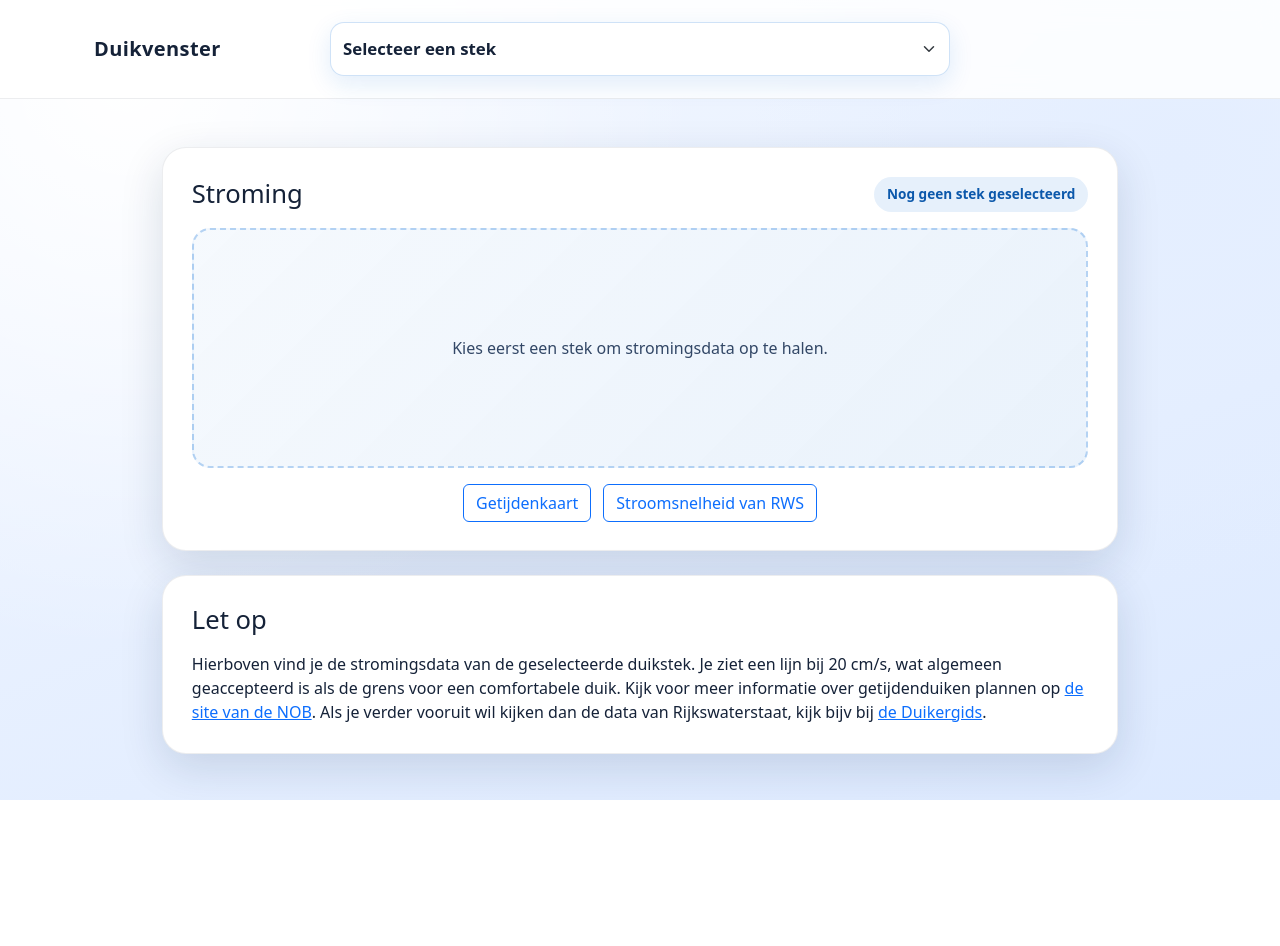
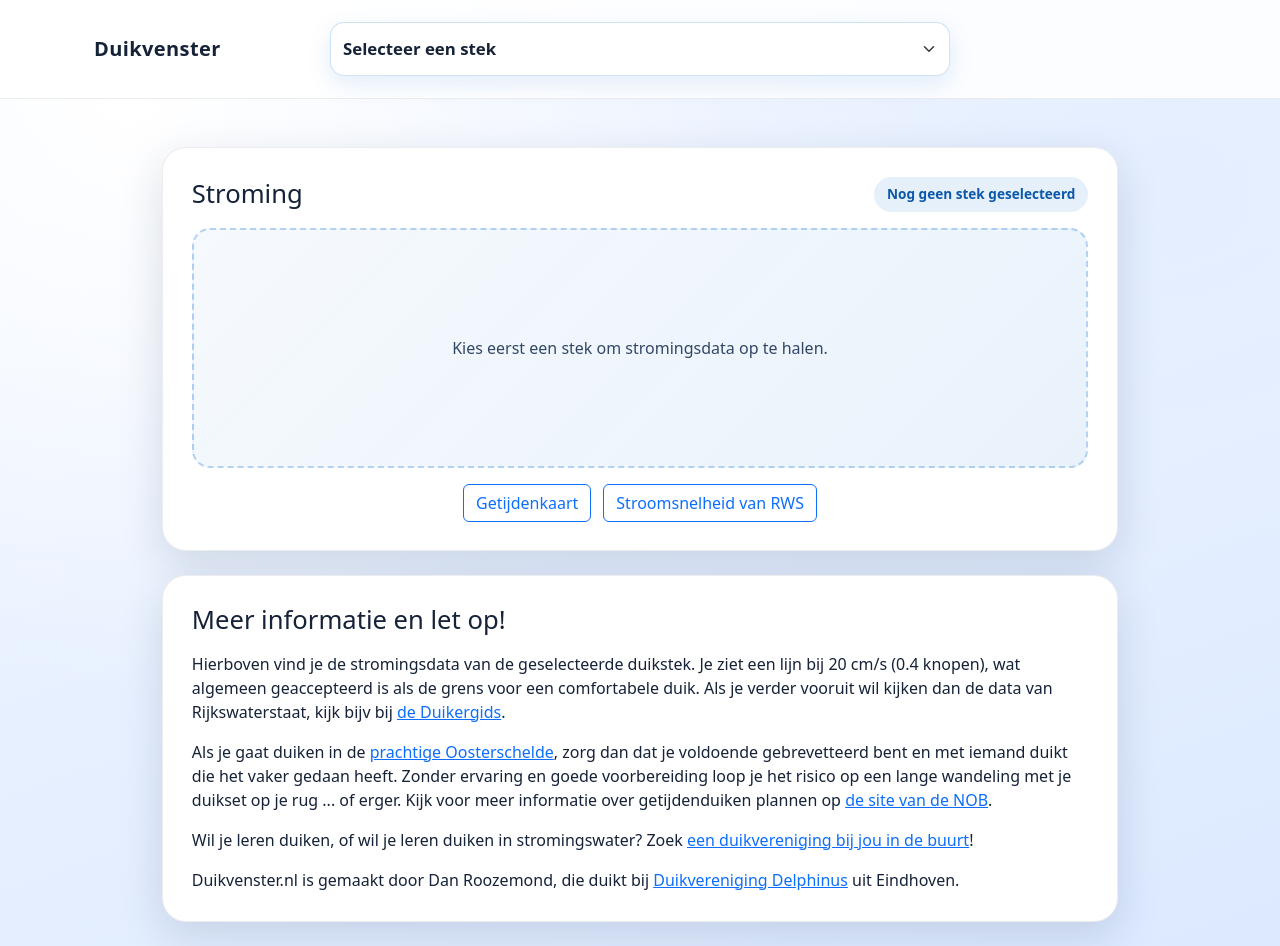
Before and after one commit to danroozemond/duikvenster-react, a React (Vite) app: page / in a window 1280 px wide. Before the commit the page ends 800 px from the top, so only its background shows below. Built offline with nearby package versions, Linux system fonts and the light colour scheme.

Commit message:
better info text & more information

```diff
--- a/src/components/Infotext.tsx
+++ b/src/components/Infotext.tsx
@@ -1,14 +1,27 @@
 function Infotext() {
   return (
-    <p className="mb-0">
-      Hierboven vind je de stromingsdata van de geselecteerde duikstek.
-        Je ziet een lijn bij 20 cm/s, wat algemeen geaccepteerd is als de grens
-        voor een comfortabele duik.
+    <>
+      <p className="mb-3">
+        Hierboven vind je de stromingsdata van de geselecteerde duikstek.
+          Je ziet een lijn bij 20 cm/s (0.4 knopen), wat algemeen geaccepteerd is als de grens
+          voor een comfortabele duik.
+
+          Als je verder vooruit wil kijken dan de data van Rijkswaterstaat, kijk bijv bij <a href="https://www.duikersgids.nl//getijdentabel-getijdeberekening-zeeland-oosterschelde" target="_blank">de Duikergids</a>.
+      </p>
+      <p className="mb-3">
+          Als je gaat duiken in de <a href="https://www.google.com/search?q=oosterschelde+onder+water&udm=2" target="_blank">prachtige Oosterschelde</a>,
+          zorg dan dat je voldoende gebrevetteerd bent en met iemand duikt die het vaker gedaan heeft.
+        Zonder ervaring en goede voorbereiding loop je het risico op een lange wandeling met je duikset op je rug ... of erger.
 
         Kijk voor meer informatie over getijdenduiken plannen op <a href="https://onderwatersport.org/voor-duikers/getijdentabel-en-check-de-stek/" target="_blank">de site van de NOB</a>.
-
-        Als je verder vooruit wil kijken dan de data van Rijkswaterstaat, kijk bijv bij <a href="https://www.duikersgids.nl//getijdentabel-getijdeberekening-zeeland-oosterschelde" target="_blank">de Duikergids</a>.
-    </p>
+      </p>
+      <p className="mb-3">
+        Wil je leren duiken, of wil je leren duiken in stromingswater? Zoek <a href="https://onderwatersport.org/duiken-bij-een-vereniging/" target="_blank">een duikvereniging bij jou in de buurt</a>!
+      </p>
+      <p className="mb-0">
+        Duikvenster.nl is gemaakt door Dan Roozemond, die duikt bij <a href="https://delphinus.nl" target="_blank">Duikvereniging Delphinus</a> uit Eindhoven.
+      </p>
+    </>
   )
 }
 
--- a/src/pages/HomePage.tsx
+++ b/src/pages/HomePage.tsx
@@ -159,7 +159,7 @@ function HomePage() {
           />
         ) : null}
         <section className="chart-card mt-4">
-          <h2 className="chart-card-title mb-3">Let op</h2>
+          <h2 className="chart-card-title mb-3">Meer informatie en let op!</h2>
           <Infotext />
         </section>
       </Container>
```
